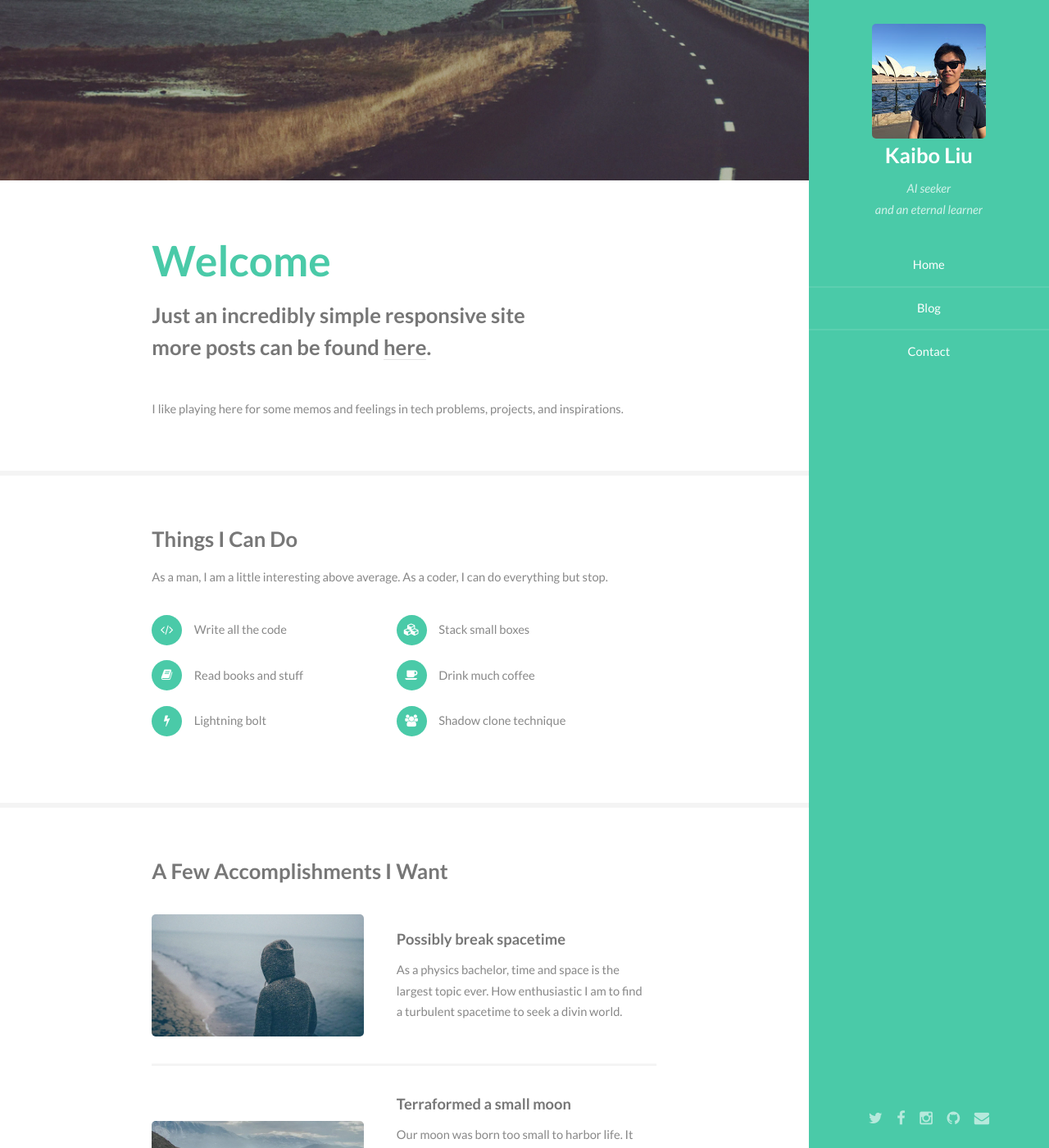
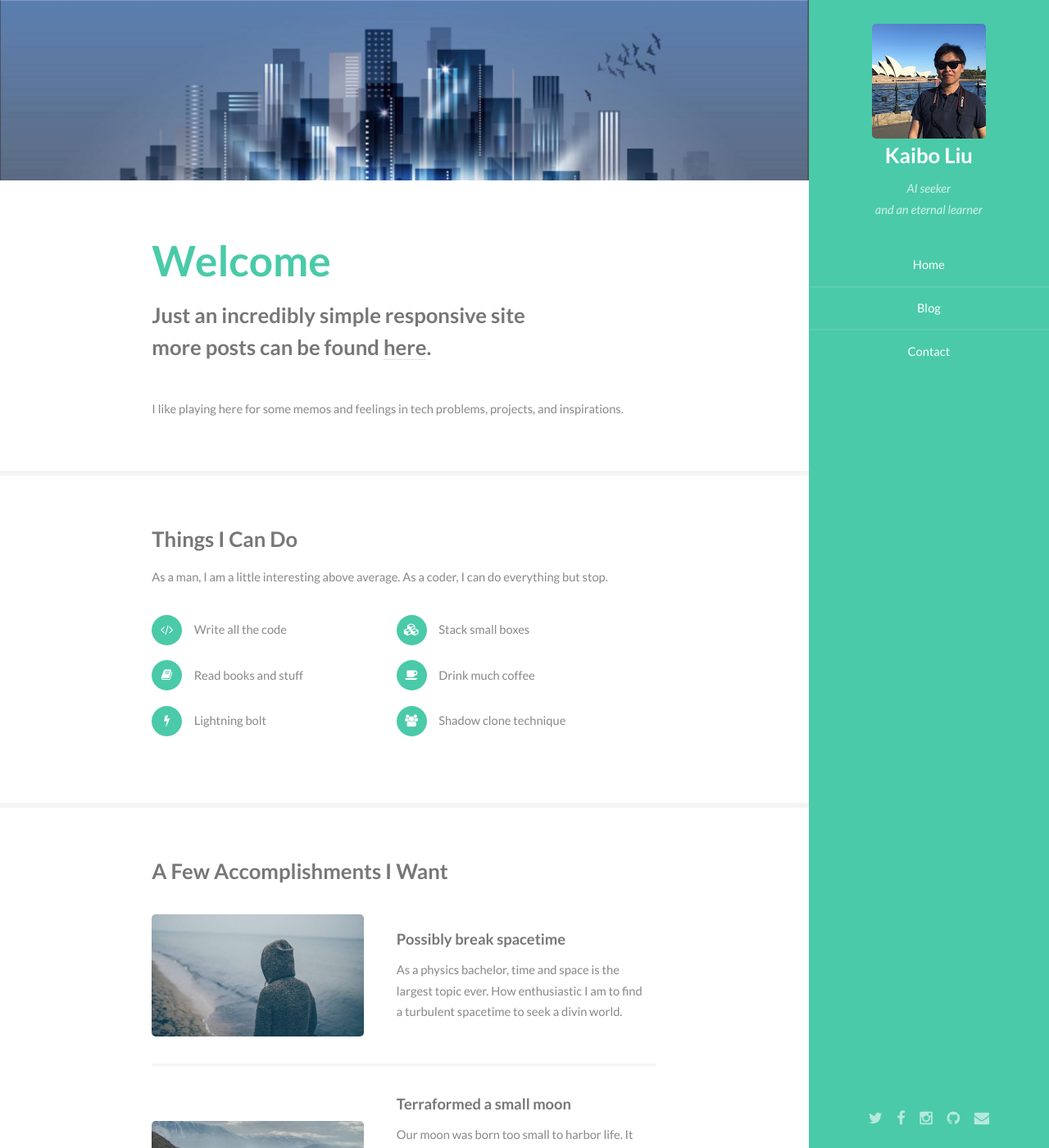
Before and after one commit to KaiboLiu/kaiboliu.github.io, a Jekyll site: the page built from index.html, in a window 1280 px wide and 1400 px high. Shown: the whole window at 82% size. Built offline with Jekyll 4.4.1, drawn with Linux system fonts in a browser that asks for light colours.

Commit message:
better website

```diff
--- a/_includes/header.html
+++ b/_includes/header.html
@@ -1,7 +1,7 @@
 <!-- Header -->
     <section id="header" class="skel-layers-fixed">
         <header>
-            <span class="image lkb"><img src="{{ site.baseurl }}/images/Sydney_LKB.jpg" alt="" /></span>
+            <span class="image lkb"><img src="{{ site.baseurl }}/images/avatar.jpg" alt="" /></span>
             <h1 id="logo"><a href="{{ site.baseurl }}/">Kaibo Liu</a></h1>
             <p>AI seeker<br />
             and an eternal learner</p>
--- a/css/style.css
+++ b/css/style.css
@@ -1057,7 +1057,7 @@
 /* One */
 
 	#one:before {
-		background-image: url("https://raw.githubusercontent.com/KaiboLiu/kaiboliu.github.io/master/images/banner.jpg");
+		background-image: url("https://raw.githubusercontent.com/KaiboLiu/kaiboliu.github.io/master/images/banner_city.jpg");
 		/*background-image: url("{site.baseurl}/images/banner.jpg");*//*url("../images/banner.jpg");*/
 		background-position: top right;
 		background-repeat: no-repeat;
```
Also changed, not shown: images/Sydney_LKB.jpg (deleted), images/avatar.jpg, images/banner_city.jpg (added), images/banner_city_night.jpg (added), images/banner_wave.jpg (added).
